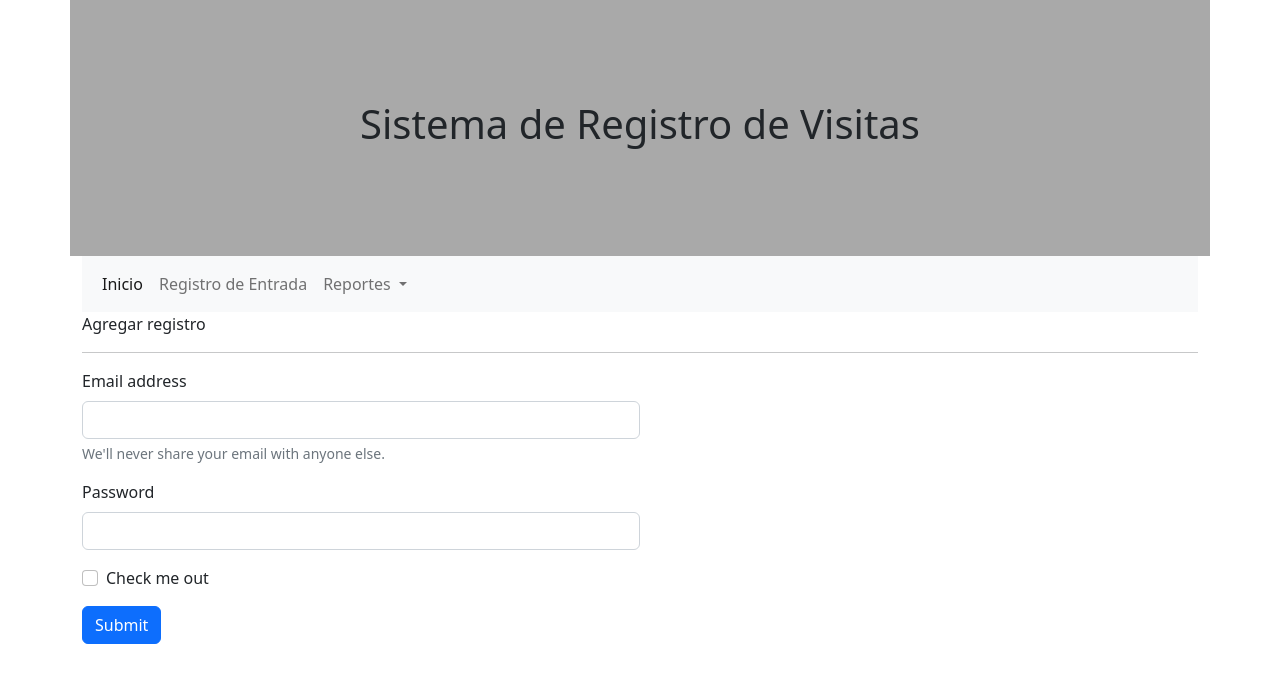
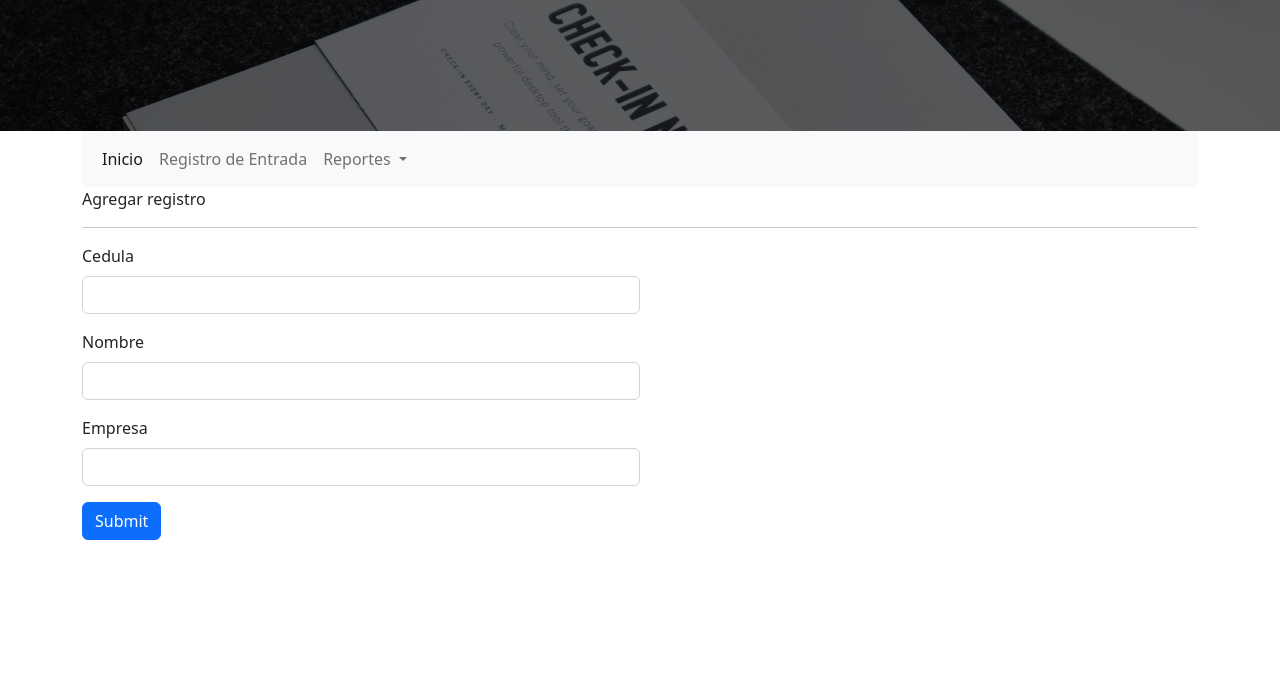
Before and after one commit to jonathanlop82/registro-visitantes, a Flask app: page /register in a window 1280 px wide. Shown: the top 683 px of the page. Run offline with Flask 2, Linux system fonts and the light colour scheme.

Commit message:
Add register form

```diff
--- a/app.py
+++ b/app.py
@@ -1,40 +1,100 @@
-from flask import Flask, render_template, request
+from crypt import methods
+from flask import Flask, render_template, request, flash, redirect, url_for
 from flask_sqlalchemy import SQLAlchemy
 import datetime as dt
 
 
 app = Flask(__name__)
+app.secret_key = b'_5#y2L"F4Q8z\n\xec]/'
 
 app.config['SQLALCHEMY_DATABASE_URI'] = "sqlite:///registro-visitas.db"
 db = SQLAlchemy(app)
 
-class Visitas(db.Model):
+class Visitantes(db.Model):
     id = db.Column(db.Integer, primary_key=True)
     name = db.Column(db.String(250), nullable=False)
     company = db.Column(db.String(250), nullable=False)
+    cid = db.Column(db.String(20), unique=True, nullable=False)
+
+
+    def __repr__(self):
+        return '<Visitantes %r>' % self.name
+
+class Visitas(db.Model):
+    id = db.Column(db.Integer, primary_key=True)
     cid = db.Column(db.String(20), nullable=False)
     date_in = db.Column(db.DateTime, nullable=False)
     date_out = db.Column(db.DateTime)
     status = db.Column(db.Boolean, nullable=False)
 
+
     def __repr__(self):
-        return '<Visitas %r>' % self.title
+        return '<Visitas %r>' % self.id
+
+
 
 db.create_all()
 
-# visita = Visitas(name='Jonathan Lopez', company='Altaplaza Mall', cid='8-761-825', date_in=dt.datetime.now(), status=True)
+# visitante = Visitantes(name='Jonathan Lopez', company='Altaplaza Mall', cid='8-761-825')
+# db.session.add(visitante)
+# db.session.commit()
+
+# visita = Visitas(cid='8-761-825', date_in=dt.datetime.now(), status=True)
 # db.session.add(visita)
 # db.session.commit()
 
 
 @app.route('/')
 def home():
-    return render_template('index.html')
+    visits = db.session.query(
+         Visitas, Visitantes,
+    ).filter(
+         Visitas.cid == Visitantes.cid,
+    ).filter(
+         Visitas.status == True,
+    ).all()
+    return render_template('index.html', visits=visits)
 
 @app.route('/register', methods=['GET', 'POST'])
 def register():
+    if request.method == "POST":
+        cid = request.form.get("cid")
+        name = request.form.get("name")
+        company = request.form.get("company")
+
+        visitante = Visitantes(name=name, company=company, cid=cid)
+        db.session.add(visitante)
+        db.session.commit()
+
+        visita = Visitas(cid=cid, date_in=dt.datetime.now(), status=True)
+        db.session.add(visita)
+        db.session.commit()
+
+        flash('Registro realizado exitosamente!')
+        return render_template('register.html')
+
     return render_template('register.html')
 
+# @app.route('/salida/<int:id>', methods=['POST','GET'])
+# def register_out(id):
+#     if request.method == "POST":
+#         print(id)
+#         visit_to_update = Visitas.query.get(id)
+#         visit_to_update.date_out = dt.datetime.now()
+#         visit_to_update.status = False
+#         db.session.commit()
+
+#         return redirect(url_for('home'))
+
+#     return redirect(url_for('home'))
+
+@app.route("/salida/<int:id>",methods=['POST'])
+def register_out(id=id):
+    visit_to_update = Visitas.query.get(id)
+    visit_to_update.date_out = dt.datetime.now()
+    visit_to_update.status = False
+    db.session.commit()
+    return redirect(url_for('home'))
 
 
 
--- a/static/css/styles.css
+++ b/static/css/styles.css
@@ -1,4 +1,4 @@
-.header {
-    padding: 100px;
-    background-color: darkgrey;
+.footer {
+    height: 60px;
+    background-color: black;
 }
--- a/templates/base.html
+++ b/templates/base.html
@@ -10,8 +10,9 @@
 </head>
 <body>
     <!-- Header -->
-    <div class="container header text-center">
-        <h1>Sistema de Registro de Visitas</h1>
+    <div class="header">
+        <!-- <h1>Sistema de Registro de Visitas</h1> -->
+        <img src="{{  url_for('static', filename='img/hero.jpg')}}" class="img-fluid" alt="...">
     </div>
     <!-- Menu -->
     <div class="container menu">
@@ -58,8 +59,13 @@
         {% endblock %}
     </div>
 
+    <!-- <div class="splash">
+        <img src="{{  url_for('static', filename='img/hero_big.jpg')}}" class="img-fluid" alt="...">
+    </div>
+    <div class="footer">
 
 
+    </div> -->
 
 
 
--- a/templates/register.html
+++ b/templates/register.html
@@ -6,21 +6,28 @@
 <hr>
 <div class="col-6">
 
-  <form>
+  <form action="{{ url_for("register") }}" method="post">
     <div class="mb-3">
-      <label for="exampleInputEmail1" class="form-label">Email address</label>
-      <input type="email" class="form-control" id="exampleInputEmail1" aria-describedby="emailHelp">
-      <div id="emailHelp" class="form-text">We'll never share your email with anyone else.</div>
+      <label for="InputCID" class="form-label">Cedula</label>
+      <input type="text" class="form-control" id="InputCID" name="cid">
+      <!-- <div id="emailHelp" class="form-text">We'll never share your email with anyone else.</div> -->
     </div>
     <div class="mb-3">
-      <label for="exampleInputPassword1" class="form-label">Password</label>
-      <input type="password" class="form-control" id="exampleInputPassword1">
+      <label for="InputName" class="form-label">Nombre</label>
+      <input type="text" class="form-control" id="InputName" name="name">
     </div>
-    <div class="mb-3 form-check">
-      <input type="checkbox" class="form-check-input" id="exampleCheck1">
-      <label class="form-check-label" for="exampleCheck1">Check me out</label>
+    <div class="mb-3">
+      <label for="InputCompany" class="form-label">Empresa</label>
+      <input type="text" class="form-control" id="InputCompany" name="company">
     </div>
-    <button type="submit" class="btn btn-primary">Submit</button>
+    <button  type="submit" class="btn btn-primary">Submit</button>
+    {% with messages = get_flashed_messages() %}
+      {% if messages %}
+          {% for message in messages %}
+            {{ message }}
+          {% endfor %}
+      {% endif %}
+    {% endwith %}
   </form>
 </div>
 
```
Also changed, not shown: templates/index.html (+30 -1 lines), registro-visitas.db, static/img/hero.jpg (added), static/img/hero_big.jpg (added), 3 other files.
